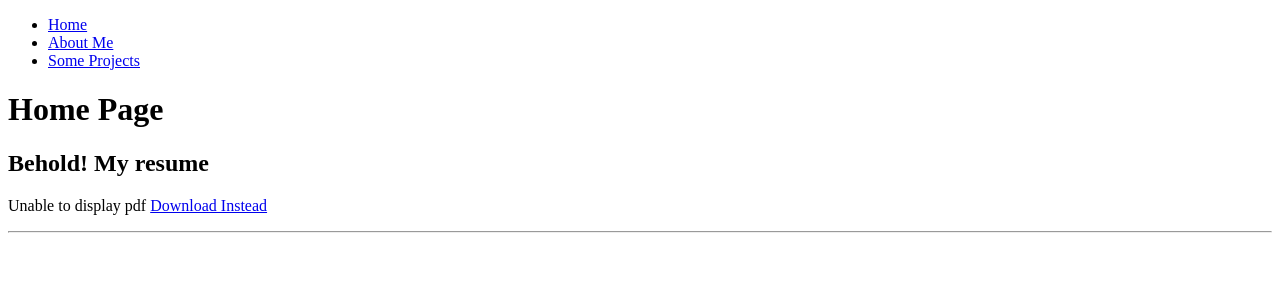
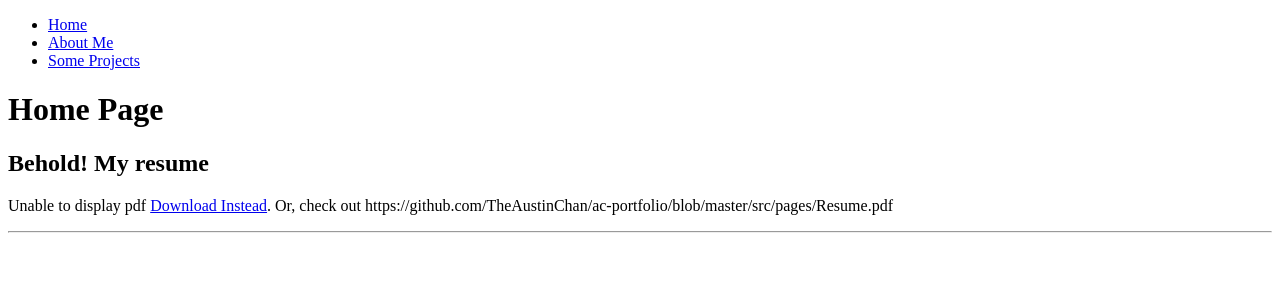
Before and after one commit to TheAustinChan/ac-portfolio, a React (Vite) app: page / in a window 1280 px wide. Shown: the top 300 px of the page. Built offline with nearby package versions, Linux system fonts and the light colour scheme.

Commit message:
tmp for now just links

```diff
--- a/src/pages/About.jsx
+++ b/src/pages/About.jsx
@@ -4,6 +4,8 @@ const About = () => {
         Although I have my stronger and weaker domains, I consider myself a beginner in all, and passionate for all
         domains of Software.
         For more about my education and my skills, check out the home tab!
+
+        Want to connect? Here's my linkedin: https://www.linkedin.com/in/austin-chan-965528216/
     </p>
     </>);
 };
--- a/src/pages/Home.jsx
+++ b/src/pages/Home.jsx
@@ -3,7 +3,7 @@ const Home = () => {
   <h1>Home Page</h1>
   <h2>Behold! My resume</h2>
     <object data="Resume.pdf" type="application/pdf" width="100%" height="500px">
-      <p>Unable to display pdf <a href="Resume.pdf">Download Instead</a></p>
+      <p>Unable to display pdf <a href="Resume.pdf">Download Instead</a>. Or, check out https://github.com/TheAustinChan/ac-portfolio/blob/master/src/pages/Resume.pdf</p>
     </object>
   </>);
 };
```
